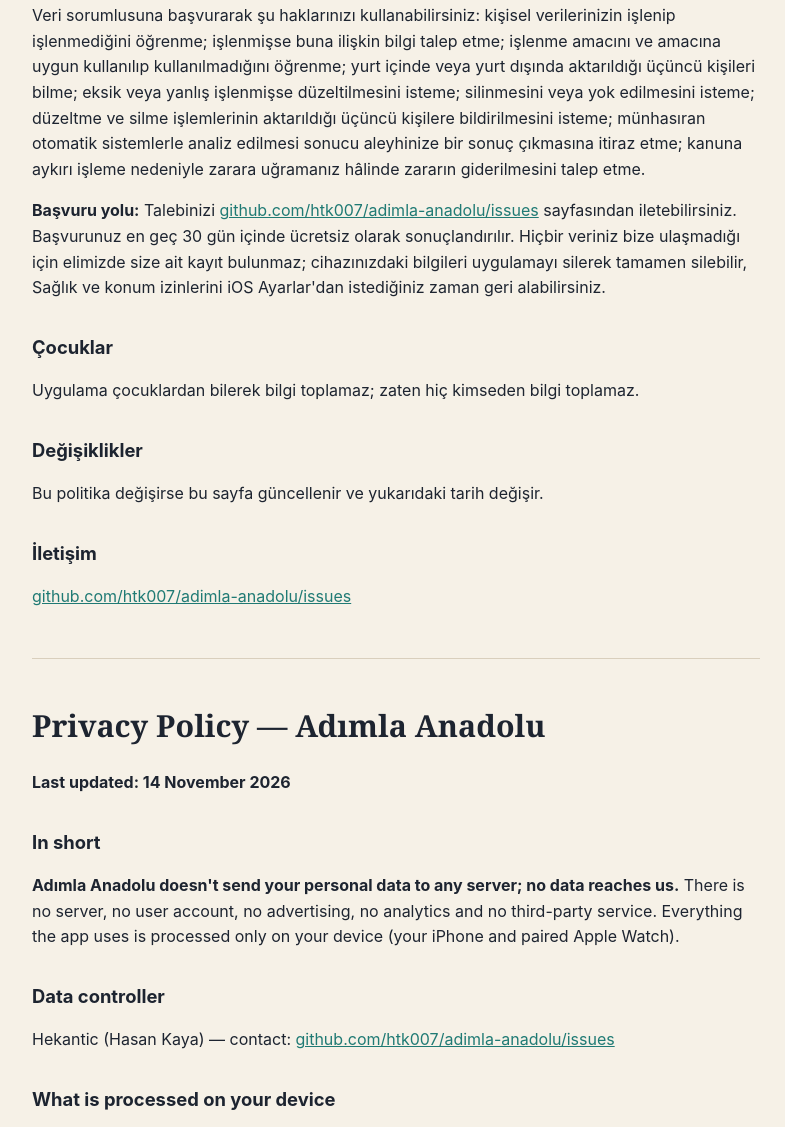
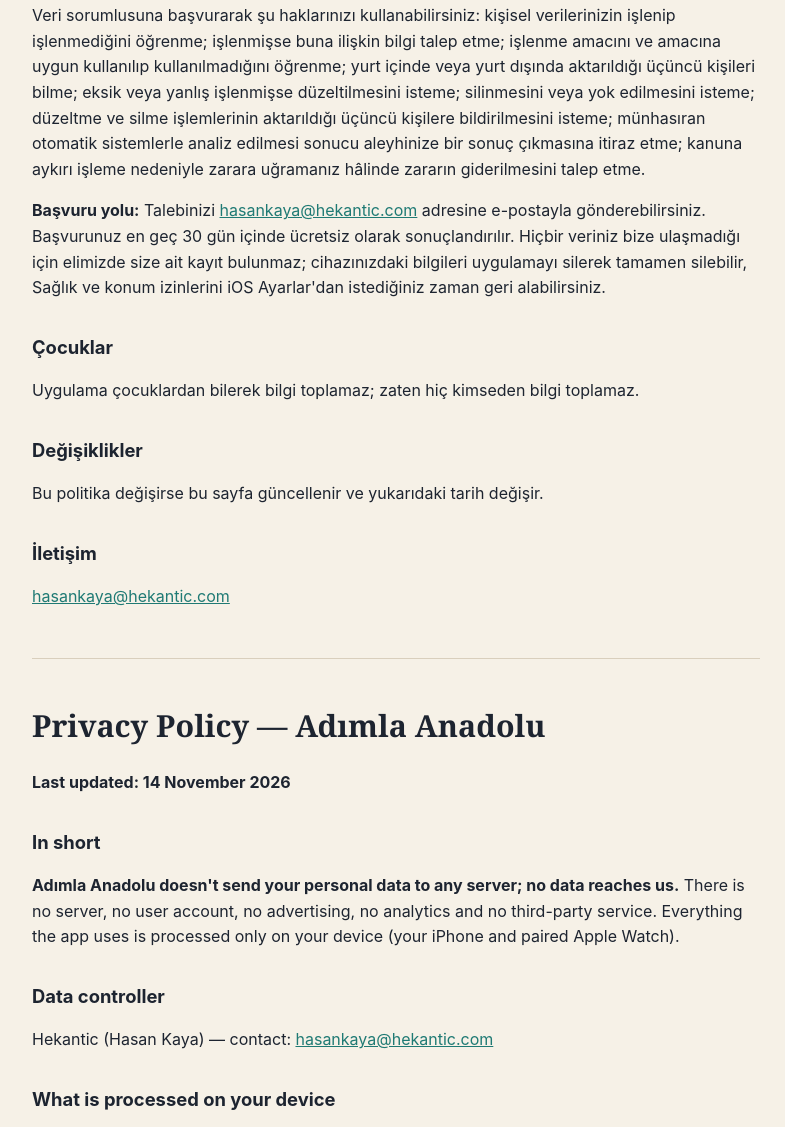
Before and after one commit to htk007/adimla-anadolu, a plain HTML site: page gizlilik.html in a window 1280 px wide. Shown: the part 1625-2752 px from the top of the page, without its empty margins (244-1029 px from the left). Drawn offline with Linux system fonts and the light colour scheme.

Commit message:
İletişim adresi: hasankaya@hekantic.com
Co-Authored-By: Claude Opus 5.5 <noreply@anthropic.com>

```diff
--- a/gizlilik.html
+++ b/gizlilik.html
@@ -15,7 +15,7 @@ hr{border:0;border-top:1px solid var(--line);margin:3rem 0}footer{color:var(--mu
 Sunucumuz, kullanıcı hesabı, reklam, analitik ya da üçüncü taraf hizmeti yoktur. Uygulamanın kullandığı her
 bilgi yalnız sizin cihazınızda (iPhone ve eşleşmiş Apple Watch'unuzda) işlenir.</p>
 <h2>Veri sorumlusu</h2>
-<p>Hekantic (Hasan Kaya) — iletişim: <a href="https://github.com/htk007/adimla-anadolu/issues">github.com/htk007/adimla-anadolu/issues</a></p>
+<p>Hekantic (Hasan Kaya) — iletişim: <a href="mailto:hasankaya@hekantic.com">hasankaya@hekantic.com</a></p>
 <h2>Cihazınızda işlenen bilgiler</h2>
 <table>
 <thead>
@@ -70,7 +70,7 @@ yurt içinde veya yurt dışında aktarıldığı üçüncü kişileri bilme; ek
 silinmesini veya yok edilmesini isteme; düzeltme ve silme işlemlerinin aktarıldığı üçüncü kişilere bildirilmesini
 isteme; münhasıran otomatik sistemlerle analiz edilmesi sonucu aleyhinize bir sonuç çıkmasına itiraz etme;
 kanuna aykırı işleme nedeniyle zarara uğramanız hâlinde zararın giderilmesini talep etme.</p>
-<p><strong>Başvuru yolu:</strong> Talebinizi <a href="https://github.com/htk007/adimla-anadolu/issues">github.com/htk007/adimla-anadolu/issues</a> sayfasından iletebilirsiniz. Başvurunuz en geç
+<p><strong>Başvuru yolu:</strong> Talebinizi <a href="mailto:hasankaya@hekantic.com">hasankaya@hekantic.com</a> adresine e-postayla gönderebilirsiniz. Başvurunuz en geç
 30 gün içinde ücretsiz olarak sonuçlandırılır. Hiçbir veriniz bize ulaşmadığı için elimizde size ait kayıt
 bulunmaz; cihazınızdaki bilgileri uygulamayı silerek tamamen silebilir, Sağlık ve konum izinlerini iOS
 Ayarlar'dan istediğiniz zaman geri alabilirsiniz.</p>
@@ -79,14 +79,14 @@ Ayarlar'dan istediğiniz zaman geri alabilirsiniz.</p>
 <h2>Değişiklikler</h2>
 <p>Bu politika değişirse bu sayfa güncellenir ve yukarıdaki tarih değişir.</p>
 <h2>İletişim</h2>
-<p><a href="https://github.com/htk007/adimla-anadolu/issues">github.com/htk007/adimla-anadolu/issues</a></p></section><hr><section id="en" lang="en"><h1>Privacy Policy — Adımla Anadolu</h1>
+<p><a href="mailto:hasankaya@hekantic.com">hasankaya@hekantic.com</a></p></section><hr><section id="en" lang="en"><h1>Privacy Policy — Adımla Anadolu</h1>
 <p><strong>Last updated: 14 November 2026</strong></p>
 <h2>In short</h2>
 <p><strong>Adımla Anadolu doesn't send your personal data to any server; no data reaches us.</strong> There is no server,
 no user account, no advertising, no analytics and no third-party service. Everything the app uses is processed
 only on your device (your iPhone and paired Apple Watch).</p>
 <h2>Data controller</h2>
-<p>Hekantic (Hasan Kaya) — contact: <a href="https://github.com/htk007/adimla-anadolu/issues">github.com/htk007/adimla-anadolu/issues</a></p>
+<p>Hekantic (Hasan Kaya) — contact: <a href="mailto:hasankaya@hekantic.com">hasankaya@hekantic.com</a></p>
 <h2>What is processed on your device</h2>
 <table>
 <thead>
@@ -140,7 +140,7 @@ it; learn the purpose of processing and whether it is used accordingly; know the
 in Turkey or abroad; request correction of incomplete or inaccurate data; request erasure or destruction; request
 that third parties be notified of corrections or erasure; object to an outcome against you arising solely from
 automated analysis; and claim compensation for damage caused by unlawful processing.</p>
-<p><strong>How to apply:</strong> submit it at <a href="https://github.com/htk007/adimla-anadolu/issues">github.com/htk007/adimla-anadolu/issues</a>. Requests are answered free of charge within 30 days at the
+<p><strong>How to apply:</strong> email <a href="mailto:hasankaya@hekantic.com">hasankaya@hekantic.com</a>. Requests are answered free of charge within 30 days at the
 latest. Because none of your data reaches us, we hold no records about you; you can erase everything on your device
 by deleting the app, and withdraw Health and location permissions at any time in iOS Settings.</p>
 <h2>Children</h2>
@@ -148,5 +148,5 @@ by deleting the app, and withdraw Health and location permissions at any time in
 <h2>Changes</h2>
 <p>If this policy changes, this page is updated and the date above changes.</p>
 <h2>Contact</h2>
-<p><a href="https://github.com/htk007/adimla-anadolu/issues">github.com/htk007/adimla-anadolu/issues</a></p></section>
+<p><a href="mailto:hasankaya@hekantic.com">hasankaya@hekantic.com</a></p></section>
 </main></body></html>
```
Also changed, not shown: index.html (+2 -2 lines).
